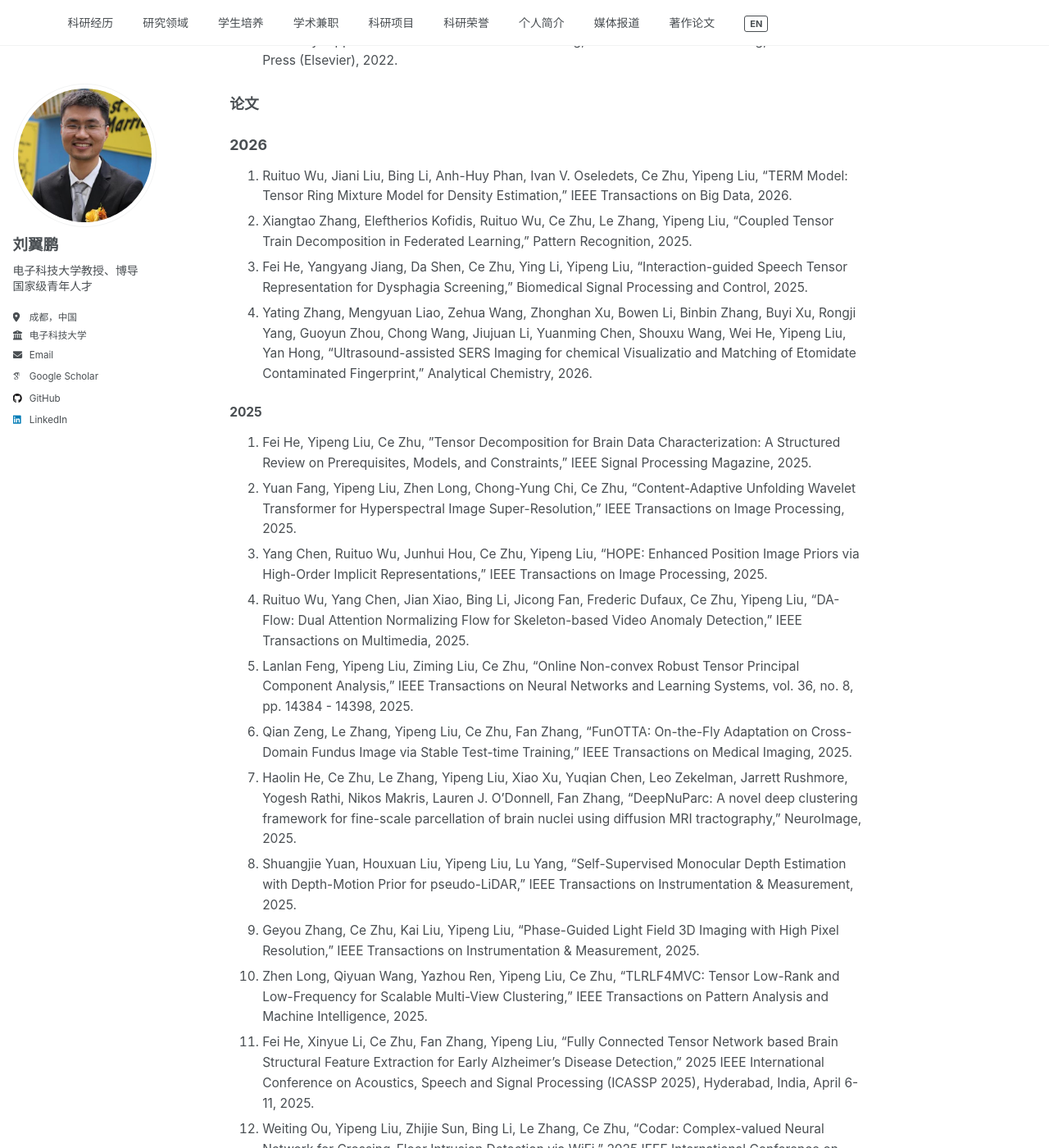
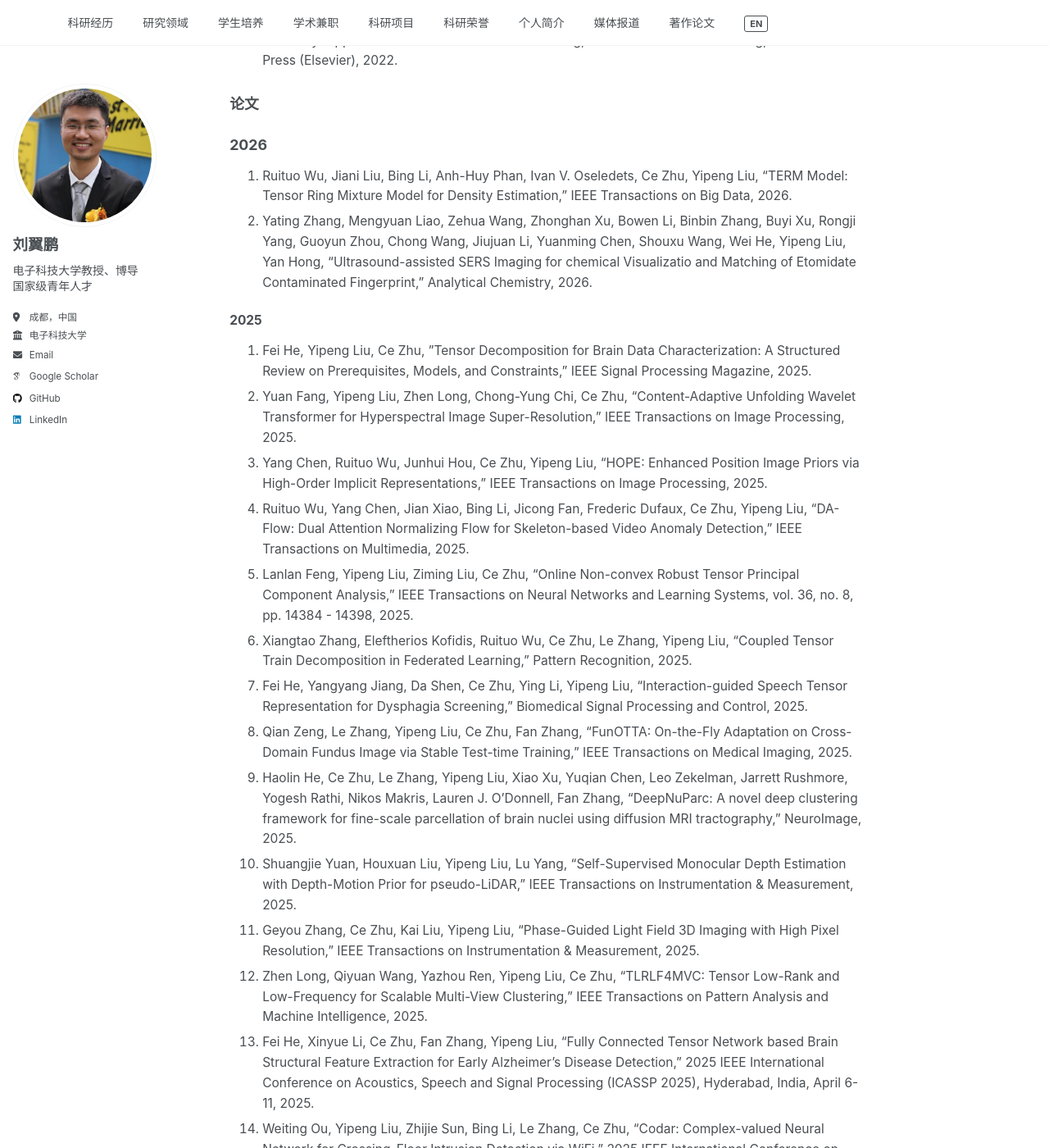
Before and after one commit to yipengliu/yipengliu.github.io, a Jekyll site: the page built from _pages/main-zh.md, in a window 1280 px wide and 1400 px high, scrolled down 3748 px. Shown: the whole window at 82% size. Built offline with Jekyll 4.4.1, drawn with Linux system fonts in a browser that asks for light colours; some web fonts are replaced; some of the changed lines change nothing that is shown.

Commit message:
Update main-zh.md

```diff
--- a/_pages/main-zh.md
+++ b/_pages/main-zh.md
@@ -117,9 +117,7 @@
 ### 2026
 
 1. Ruituo Wu, Jiani Liu, Bing Li, Anh-Huy Phan, Ivan V. Oseledets, Ce Zhu, Yipeng Liu, "TERM Model: Tensor Ring Mixture Model for Density Estimation," IEEE Transactions on Big Data, 2026.
-2. Xiangtao Zhang, Eleftherios Kofidis, Ruituo Wu, Ce Zhu, Le Zhang, Yipeng Liu, "Coupled Tensor Train Decomposition in Federated Learning," Pattern Recognition, 2025.
-3. Fei He, Yangyang Jiang, Da Shen, Ce Zhu, Ying Li, Yipeng Liu, "Interaction-guided Speech Tensor Representation for Dysphagia Screening," Biomedical Signal Processing and Control, 2025.
-4. Yating Zhang, Mengyuan Liao, Zehua Wang, Zhonghan Xu, Bowen Li, Binbin Zhang, Buyi Xu, Rongji Yang, Guoyun Zhou, Chong Wang, Jiujuan Li, Yuanming Chen, Shouxu Wang, Wei He, Yipeng Liu, Yan Hong, "Ultrasound-assisted SERS Imaging for chemical Visualizatio and Matching of Etomidate Contaminated Fingerprint," Analytical Chemistry, 2026.
+2. Yating Zhang, Mengyuan Liao, Zehua Wang, Zhonghan Xu, Bowen Li, Binbin Zhang, Buyi Xu, Rongji Yang, Guoyun Zhou, Chong Wang, Jiujuan Li, Yuanming Chen, Shouxu Wang, Wei He, Yipeng Liu, Yan Hong, "Ultrasound-assisted SERS Imaging for chemical Visualizatio and Matching of Etomidate Contaminated Fingerprint," Analytical Chemistry, 2026.
 
 #### 2025
 
@@ -128,24 +126,26 @@
 3. Yang Chen, Ruituo Wu, Junhui Hou, Ce Zhu, Yipeng Liu, "HOPE: Enhanced Position Image Priors via High-Order Implicit Representations," IEEE Transactions on Image Processing, 2025.
 4. Ruituo Wu, Yang Chen, Jian Xiao, Bing Li, Jicong Fan, Frederic Dufaux, Ce Zhu, Yipeng Liu, "DA-Flow: Dual Attention Normalizing Flow for Skeleton-based Video Anomaly Detection," IEEE Transactions on Multimedia, 2025.
 5. Lanlan Feng, Yipeng Liu, Ziming Liu, Ce Zhu, "Online Non-convex Robust Tensor Principal Component Analysis," IEEE Transactions on Neural Networks and Learning Systems, vol. 36, no. 8, pp. 14384 - 14398, 2025.
-6. Qian Zeng, Le Zhang, Yipeng Liu, Ce Zhu, Fan Zhang, "FunOTTA: On-the-Fly Adaptation on Cross-Domain Fundus Image via Stable Test-time Training," IEEE Transactions on Medical Imaging, 2025.
-7. Haolin He, Ce Zhu, Le Zhang, Yipeng Liu, Xiao Xu, Yuqian Chen, Leo Zekelman, Jarrett Rushmore, Yogesh Rathi, Nikos Makris, Lauren J. O’Donnell, Fan Zhang, "DeepNuParc: A novel deep clustering framework for fine-scale parcellation of brain nuclei using diffusion MRI tractography," NeuroImage, 2025.
-8. Shuangjie Yuan, Houxuan Liu, Yipeng Liu, Lu Yang, "Self-Supervised Monocular Depth Estimation with Depth-Motion Prior for pseudo-LiDAR," IEEE Transactions on Instrumentation & Measurement, 2025.
-9. Geyou Zhang, Ce Zhu, Kai Liu, Yipeng Liu, "Phase-Guided Light Field 3D Imaging with High Pixel Resolution," IEEE Transactions on Instrumentation & Measurement, 2025.
-10. Zhen Long, Qiyuan Wang, Yazhou Ren, Yipeng Liu, Ce Zhu, "TLRLF4MVC: Tensor Low-Rank and Low-Frequency for Scalable Multi-View Clustering," IEEE Transactions on Pattern Analysis and Machine Intelligence, 2025.
-11. Fei He, Xinyue Li, Ce Zhu, Fan Zhang, Yipeng Liu, "Fully Connected Tensor Network based Brain Structural Feature Extraction for Early Alzheimer’s Disease Detection," 2025 IEEE International Conference on Acoustics, Speech and Signal Processing (ICASSP 2025), Hyderabad, India, April 6-11, 2025.
-12. Weiting Ou, Yipeng Liu, Zhijie Sun, Bing Li, Le Zhang, Ce Zhu, "Codar: Complex-valued Neural Network for Crossing-Floor Intrusion Detection via WiFi," 2025 IEEE International Conference on Acoustics, Speech and Signal Processing (ICASSP 2025), Hyderabad, India, April 6-11, 2025.
-13. Hongwei Guo, Yapeng Du, Lei Luo, Yipeng Liu, Ce Zhu, "VVC Rate Control Based on Distortion Propagation Factors," The 20th IEEE International Symposium on Broadband Multimedia Systems and Broadcasting (BMSB 2025), Dublin Ireland, June 11-13, 2025.
-14. Fei He, Houji Du, Fan Zhang, Yipeng Liu, Ce Zhu, "Incrementally Constrained Tucker Decomposition for Feature Extraction of Structural Diffusion Tensor Imaging Data,"  IEEE International Conference on Multimedia & Expo 2025, Nantes, France, June 30 - July 04, 2025.
-15. Xinyu Lin, Yingjie Zhou, Zhen Long, Yipeng Liu, Lu Yang, Ce Zhu, "Unified Line Segment Detection and Description," IEEE International Conference on Multimedia & Expo 2025, Nantes, France, June 30 - July 04, 2025.
-16. Zhen Long, Qingqing Cao, Hu Yao, Yipeng Liu, Le Zhang, Ce Zhu, "TRR-LGF: a Simple yet Efficient Classification Network," IEEE International Conference on Multimedia & Expo 2025, Nantes, France, June 30 - July 04, 2025.
-17. Zhen Long, Yipeng Liu, Yazhou Ren, Ce Zhu, "SLR-MVTC: Smooth Low-Rank Multi-View Tensor Clustering," the 39th AAAI Conference on Artificial Intelligence (AAAI-25), Philadelphia, Pennsylvania, USA, Feb 25 - Mar. 4, 2025.
-18. Xiangtao Zhang, Sheng Li, Ao Li, Yipeng Liu, Fan Zhang, Ce Zhu, Le Zhang, “Subspace Constraint and Contribution Estimation for Heterogeneous Federated Learning，” The IEEE/CVF Conference on Computer Vision and Pattern Recognition (CVPR), 2025, pp. 20632-20642.
-19. Qun Wan, Haotian Du, Xiangyu Peng, Kehao Zhang, Yipeng Liu, Wei Xia, "Lecture Notes on A Geometric Interpretation of Minimum Mean Square Error: The Ratio of Matrix Determinants," IEEE International Conference on Teaching, Assessment, and Learning Engineering, Macao, China, Dec. 4 - 7, 2025.
-20. Hongwei Guo, Yipeng Liu, Lei Luo, Chengbiao Fu, Ce Zhu, "Block-level Lagrange multiplier adaptation based on distortion propagation factors," The 17th Asia Pacific Signal and Information Processing Association Annual Summit and Conference (APSIPA ASC 2025), Singapore,  Oct. 22 – 24, 2025.
-21. Fei He, Houji Du, Nipon Theera-Umpon, Yipeng Liu, Ce Zhu, "Flexibly Constrained Tucker Decomposition for High-Order Spectral Analysis," The 27th IEEE International Workshop on Multimedia Signal Processing (MMSP 2025), Beijing, China, Sept. 21 - 23, 2025.
-22. Qun Wan, Weiyu Liu, Kehao Zhang, Xiangyu Peng, Lin Zou, Yipeng Liu, "Revisiting The Cramer-Rao Lower Bound via Wiener Filtering," The 17th International Conference on Signal Processing Systems (ICSPS), Chengdu, China, October 24-26, 2025.
-23. Kang Tan, Zhijie Sun, Yimao Sun, Ce Zhu, Yipeng Liu, "DATSIL: Domain Adaptation in Tensor Subspace for Wi-Fi-based Indoor Localization," The 17th International Conference on Signal Processing Systems (ICSPS), Chengdu, China, October 24-26, 2025.
+6. Xiangtao Zhang, Eleftherios Kofidis, Ruituo Wu, Ce Zhu, Le Zhang, Yipeng Liu, "Coupled Tensor Train Decomposition in Federated Learning," Pattern Recognition, 2025.
+7. Fei He, Yangyang Jiang, Da Shen, Ce Zhu, Ying Li, Yipeng Liu, "Interaction-guided Speech Tensor Representation for Dysphagia Screening," Biomedical Signal Processing and Control, 2025.
+8. Qian Zeng, Le Zhang, Yipeng Liu, Ce Zhu, Fan Zhang, "FunOTTA: On-the-Fly Adaptation on Cross-Domain Fundus Image via Stable Test-time Training," IEEE Transactions on Medical Imaging, 2025.
+9. Haolin He, Ce Zhu, Le Zhang, Yipeng Liu, Xiao Xu, Yuqian Chen, Leo Zekelman, Jarrett Rushmore, Yogesh Rathi, Nikos Makris, Lauren J. O’Donnell, Fan Zhang, "DeepNuParc: A novel deep clustering framework for fine-scale parcellation of brain nuclei using diffusion MRI tractography," NeuroImage, 2025.
+10. Shuangjie Yuan, Houxuan Liu, Yipeng Liu, Lu Yang, "Self-Supervised Monocular Depth Estimation with Depth-Motion Prior for pseudo-LiDAR," IEEE Transactions on Instrumentation & Measurement, 2025.
+11. Geyou Zhang, Ce Zhu, Kai Liu, Yipeng Liu, "Phase-Guided Light Field 3D Imaging with High Pixel Resolution," IEEE Transactions on Instrumentation & Measurement, 2025.
+12. Zhen Long, Qiyuan Wang, Yazhou Ren, Yipeng Liu, Ce Zhu, "TLRLF4MVC: Tensor Low-Rank and Low-Frequency for Scalable Multi-View Clustering," IEEE Transactions on Pattern Analysis and Machine Intelligence, 2025.
+13. Fei He, Xinyue Li, Ce Zhu, Fan Zhang, Yipeng Liu, "Fully Connected Tensor Network based Brain Structural Feature Extraction for Early Alzheimer’s Disease Detection," 2025 IEEE International Conference on Acoustics, Speech and Signal Processing (ICASSP 2025), Hyderabad, India, April 6-11, 2025.
+14. Weiting Ou, Yipeng Liu, Zhijie Sun, Bing Li, Le Zhang, Ce Zhu, "Codar: Complex-valued Neural Network for Crossing-Floor Intrusion Detection via WiFi," 2025 IEEE International Conference on Acoustics, Speech and Signal Processing (ICASSP 2025), Hyderabad, India, April 6-11, 2025.
+15. Hongwei Guo, Yapeng Du, Lei Luo, Yipeng Liu, Ce Zhu, "VVC Rate Control Based on Distortion Propagation Factors," The 20th IEEE International Symposium on Broadband Multimedia Systems and Broadcasting (BMSB 2025), Dublin Ireland, June 11-13, 2025.
+16. Fei He, Houji Du, Fan Zhang, Yipeng Liu, Ce Zhu, "Incrementally Constrained Tucker Decomposition for Feature Extraction of Structural Diffusion Tensor Imaging Data,"  IEEE International Conference on Multimedia & Expo 2025, Nantes, France, June 30 - July 04, 2025.
+17. Xinyu Lin, Yingjie Zhou, Zhen Long, Yipeng Liu, Lu Yang, Ce Zhu, "Unified Line Segment Detection and Description," IEEE International Conference on Multimedia & Expo 2025, Nantes, France, June 30 - July 04, 2025.
+18. Zhen Long, Qingqing Cao, Hu Yao, Yipeng Liu, Le Zhang, Ce Zhu, "TRR-LGF: a Simple yet Efficient Classification Network," IEEE International Conference on Multimedia & Expo 2025, Nantes, France, June 30 - July 04, 2025.
+19. Zhen Long, Yipeng Liu, Yazhou Ren, Ce Zhu, "SLR-MVTC: Smooth Low-Rank Multi-View Tensor Clustering," the 39th AAAI Conference on Artificial Intelligence (AAAI-25), Philadelphia, Pennsylvania, USA, Feb 25 - Mar. 4, 2025.
+20. Xiangtao Zhang, Sheng Li, Ao Li, Yipeng Liu, Fan Zhang, Ce Zhu, Le Zhang, “Subspace Constraint and Contribution Estimation for Heterogeneous Federated Learning，” The IEEE/CVF Conference on Computer Vision and Pattern Recognition (CVPR), 2025, pp. 20632-20642.
+21. Qun Wan, Haotian Du, Xiangyu Peng, Kehao Zhang, Yipeng Liu, Wei Xia, "Lecture Notes on A Geometric Interpretation of Minimum Mean Square Error: The Ratio of Matrix Determinants," IEEE International Conference on Teaching, Assessment, and Learning Engineering, Macao, China, Dec. 4 - 7, 2025.
+22. Hongwei Guo, Yipeng Liu, Lei Luo, Chengbiao Fu, Ce Zhu, "Block-level Lagrange multiplier adaptation based on distortion propagation factors," The 17th Asia Pacific Signal and Information Processing Association Annual Summit and Conference (APSIPA ASC 2025), Singapore,  Oct. 22 – 24, 2025.
+23. Fei He, Houji Du, Nipon Theera-Umpon, Yipeng Liu, Ce Zhu, "Flexibly Constrained Tucker Decomposition for High-Order Spectral Analysis," The 27th IEEE International Workshop on Multimedia Signal Processing (MMSP 2025), Beijing, China, Sept. 21 - 23, 2025.
+24. Qun Wan, Weiyu Liu, Kehao Zhang, Xiangyu Peng, Lin Zou, Yipeng Liu, "Revisiting The Cramer-Rao Lower Bound via Wiener Filtering," The 17th International Conference on Signal Processing Systems (ICSPS), Chengdu, China, October 24-26, 2025.
+25. Kang Tan, Zhijie Sun, Yimao Sun, Ce Zhu, Yipeng Liu, "DATSIL: Domain Adaptation in Tensor Subspace for Wi-Fi-based Indoor Localization," The 17th International Conference on Signal Processing Systems (ICSPS), Chengdu, China, October 24-26, 2025.
 
 #### 2024
 
```
